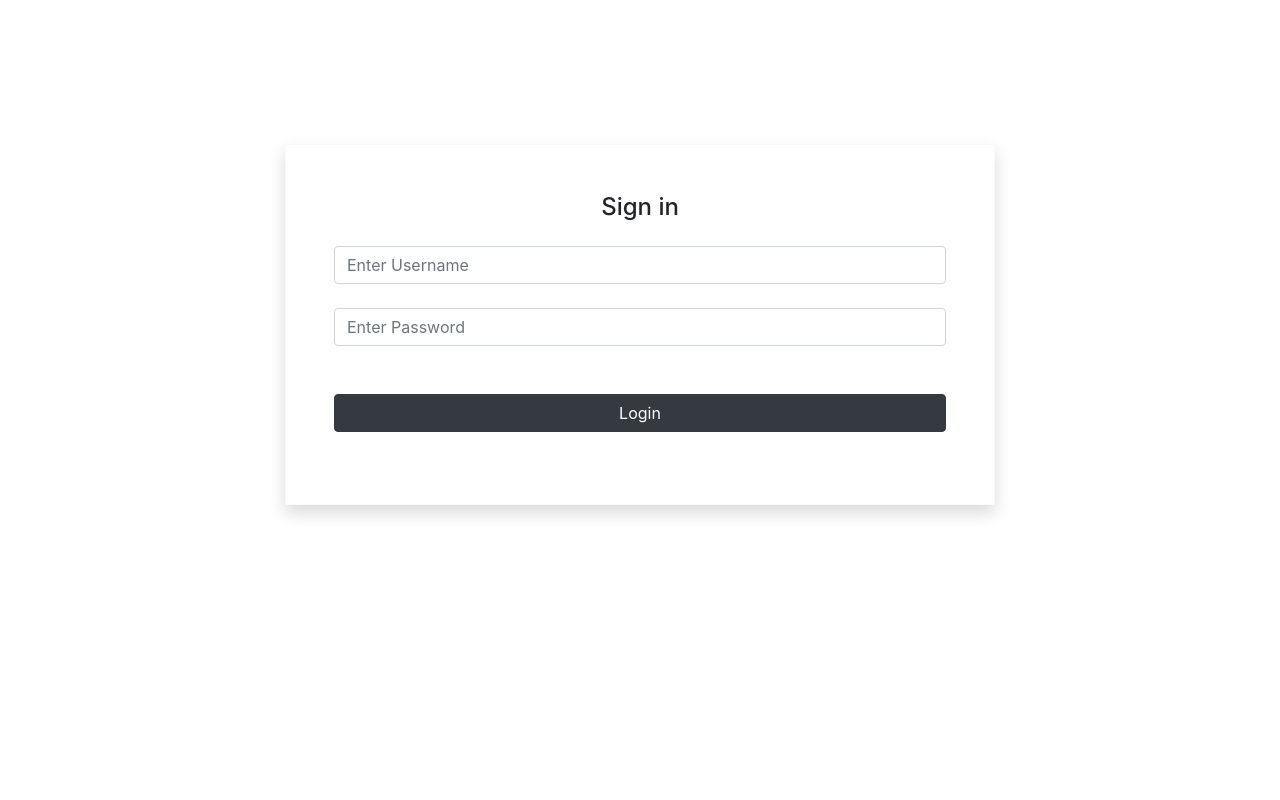
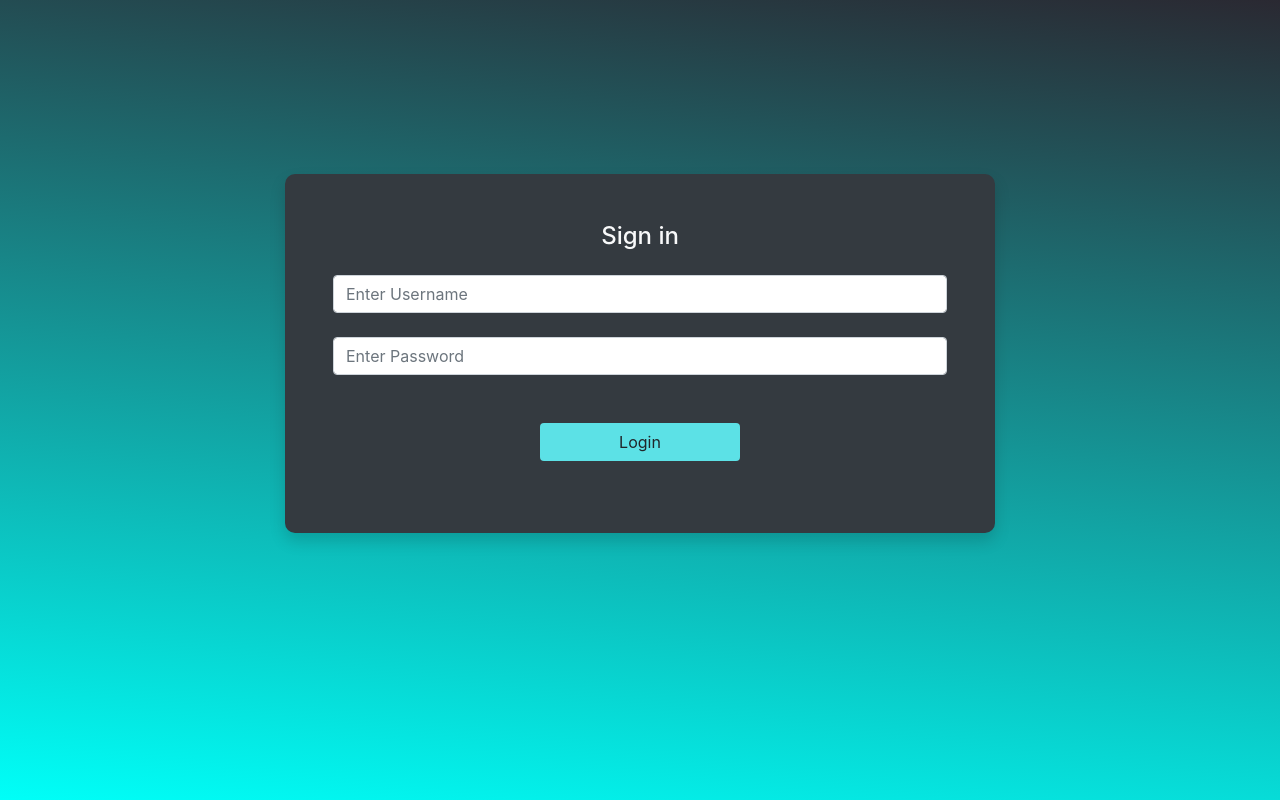
Before and after one commit to avzyl/CMU, a PHP site: page /login.php in a window 1280 px wide. Run offline with PHP 8.4, Linux system fonts and the light colour scheme.

Commit message:
Finish designing login.php

```diff
--- a/changepassword.php
+++ b/changepassword.php
@@ -1,5 +1,5 @@
 <?php
-require_once $_SERVER['DOCUMENT_ROOT'].'/CMU_RS/resource/php/class/core/init.php';
+require_once $_SERVER['DOCUMENT_ROOT'].'/CMU/resource/php/class/core/init.php';
 isLogin();
 $view = new view;
 $user = new user();
--- a/home.php
+++ b/home.php
@@ -1,5 +1,5 @@
 <?php
-require_once $_SERVER['DOCUMENT_ROOT'].'/CMU_RS/resource/php/class/core/init.php';
+require_once $_SERVER['DOCUMENT_ROOT'].'/CMU/resource/php/class/core/init.php';
 
 $user = new User();
 echo $user->data()->name;
--- a/login.php
+++ b/login.php
@@ -1,5 +1,5 @@
 <?php
-require_once $_SERVER['DOCUMENT_ROOT'].'/CMU_RS/resource/php/class/core/init.php';
+require_once $_SERVER['DOCUMENT_ROOT'].'/CMU/resource/php/class/core/init.php';
 
  ?>
 
@@ -14,48 +14,31 @@
   <link rel="stylesheet" type="text/css"  href="resource/css/styles.css">
 </head>
 <body>
-        <nav class="navbar navbar-dark bg-white shadow-sm slide-in-left">
+        <nav class="navbar navbar-dark bg-dark shadow-sm slide-in-left">
           <a class="navbar-brand " href="https://malolos.ceu.edu.ph/">
-            <img src="resource/img/logo.jpg" height="70" class="d-inline-block align-top"
+            <img src="resource/img/cmuLGO.png" height="100" class="d-inline-block align-top"
               alt="mdb logo"><h3 class="ib">
           </a>
-             <a href="https:/www.facebook.com/theCEUofficial/"><i class="fab fa-facebook-f ceucolor"></i></a>
-             <a href="https://www.instagram.com/ceuofficial/"><i class="fab fa-instagram ceucolor"></i></a>
-             <a href="https://twitter.com/ceumalolos"><i class="fab fa-twitter ceucolor"></i></a>
         </nav>
            <div class="container mt-5">
             <div class="row justify-content-center">
-                <div class="col-8 ">
+                <div class=" col-8 ">
 
 
 
-                    <form class="text-center border border-light p-5 shadow puff-in-center" action="" method="post" >
-                    <p class="h4 mb-4">Sign in</p>
+                    <form class="sign-form text-center   p-5 shadow puff-in-center bg-dark" action="" method="post" >
+                    <p class="h4 mb-4 text-light">Sign in</p>
                     <?php logd();?>
-                    <input type="text" id="username" class="form-control mb-4" name="username" placeholder="Enter Username" required>
+                    <input type="text" id="username" class="form-control mb-4 text-light" name="username" placeholder="Enter Username" required>
                     <input type="password" id="defaultLoginFormPassword" class="form-control mb-4" placeholder="Enter Password" name ="password" required>
                     <div class="d-flex justify-content-around">
                     </div>
                     <input type =hidden name="token" value="<?php echo Token::generate(); ?>">
-                    <input  type="submit"  class="btn btn-dark btn-block my-4"value="Login"/>
+                    <input  type="submit"  class="btn my-4"value="Login"/>
                     </form>
 
 
-                    <footer id="sticky-footer" class="py-4 bg-dark text-white-50 fixed-bottom slide-in-right">
-                      <div class="container text-center">
-                          <div class="row">
-                              <div class="col col-sm-5 text-left">
-                                  <small>Copyright &copy;Centro Escolar University     Office of the Registrar 2019</small>
-                              </div>
-                              <div class="col text-right">
-                                  <small>Created by: Reymart Bolasoc, Amelia Valencia , James Mangalile, Kenneth De Leon , Pamela Reyes , Ellen Mijares</small>
-                              </div>
-                          </div>
-                      </div>
-                </div>
-            </div>
-          </div>
-        </footer>
+
         <script src="vendor/js/jquery.js"></script>
         <script src="vendor/js/popper.js"></script>
         <script src="vendor/js/bootstrap.min.js"></script>
--- a/logout.php
+++ b/logout.php
@@ -1,5 +1,5 @@
 <?php
-require_once $_SERVER['DOCUMENT_ROOT'].'/CMU_RS/resource/php/class/core/init.php';
+require_once $_SERVER['DOCUMENT_ROOT'].'/CMU/resource/php/class/core/init.php';
 $user = new User();
 $user->logout();
 Redirect::to('login.php');
--- a/register.php
+++ b/register.php
@@ -1,5 +1,5 @@
 <?php
-require_once $_SERVER['DOCUMENT_ROOT'].'/CMU_RS/resource/php/class/core/init.php';
+require_once $_SERVER['DOCUMENT_ROOT'].'/CMU/resource/php/class/core/init.php';
 $view = new view;
 ?>
 
--- a/resource/css/styles.css
+++ b/resource/css/styles.css
@@ -356,3 +356,20 @@
          visibility:hidden;
      }
 }
+/* ////////// */
+
+.sign-form{
+border-radius: 10px;
+}
+
+.btn{
+background-color: #5CE1E6;
+width: 200px;
+}
+
+body{
+height: 100vh;
+background-size: cover;
+background: rgb(0,255,248);
+background: linear-gradient(7deg, rgba(0,255,248,1) 0%, rgba(42,41,50,1) 100%);
+}
--- a/resource/php/class/core/init.php
+++ b/resource/php/class/core/init.php
@@ -19,11 +19,11 @@
 );
 
 spl_autoload_register(function($class){
-    require_once $_SERVER['DOCUMENT_ROOT'].'/CMU_RS/resource/php/class/'.$class.'.php';
+    require_once $_SERVER['DOCUMENT_ROOT'].'/CMU/resource/php/class/'.$class.'.php';
 
 });
-require_once $_SERVER['DOCUMENT_ROOT'].'/CMU_RS/resource/php/functions/sanitize.php';
-require_once $_SERVER['DOCUMENT_ROOT'].'/CMU_RS/resource/php/functions/funct.php';
+require_once $_SERVER['DOCUMENT_ROOT'].'/CMU/resource/php/functions/sanitize.php';
+require_once $_SERVER['DOCUMENT_ROOT'].'/CMU/resource/php/functions/funct.php';
 if(Cookie::exists(Conf::get('remember/cookie_name')) && !Session::exists(Conf::get('session/session_name'))){
     $hash = Cookie::get(Conf::get('remember/cookie_name'));
     $hashCheck = DB::getInstance()->get('user_session', array('hash','=',$hash));
--- a/resource/php/class/view.php
+++ b/resource/php/class/view.php
@@ -1,5 +1,5 @@
 <?php
-require_once $_SERVER['DOCUMENT_ROOT'].'/CMU_RS/resource/php/class/core/init.php';
+require_once $_SERVER['DOCUMENT_ROOT'].'/CMU/resource/php/class/core/init.php';
 require_once 'config.php';
 
 class view extends config{
--- a/resource/php/class/viewtable.php
+++ b/resource/php/class/viewtable.php
@@ -1,5 +1,5 @@
 <?php
-require_once $_SERVER['DOCUMENT_ROOT'].'/CMU_RS/resource/php/class/core/init.php';
+require_once $_SERVER['DOCUMENT_ROOT'].'/CMU/resource/php/class/core/init.php';
 require_once 'config.php';
 
 class viewtable extends config{
--- a/template.php
+++ b/template.php
@@ -1,5 +1,5 @@
 <?php
-require_once $_SERVER['DOCUMENT_ROOT'].'/CMU_RS/resource/php/class/core/init.php';
+require_once $_SERVER['DOCUMENT_ROOT'].'/CMU/resource/php/class/core/init.php';
 isLogin();
 $viewtable = new viewtable();
  ?>
--- a/updateprofile.php
+++ b/updateprofile.php
@@ -1,5 +1,5 @@
 <?php
-require_once $_SERVER['DOCUMENT_ROOT'].'/CMU_RS/resource/php/class/core/init.php';
+require_once $_SERVER['DOCUMENT_ROOT'].'/CMU/resource/php/class/core/init.php';
 isLogin();
 $view = new view;
 $user = new user();
--- a/updatepropic.php
+++ b/updatepropic.php
@@ -1,5 +1,5 @@
 <?php
-require_once $_SERVER['DOCUMENT_ROOT'].'/CMU_RS/resource/php/class/core/init.php';
+require_once $_SERVER['DOCUMENT_ROOT'].'/CMU/resource/php/class/core/init.php';
 require_once 'resource/php/class/config.php';
 $user = new user();
 
```
Also changed, not shown: resource/img/cmuLGO.png (added).
